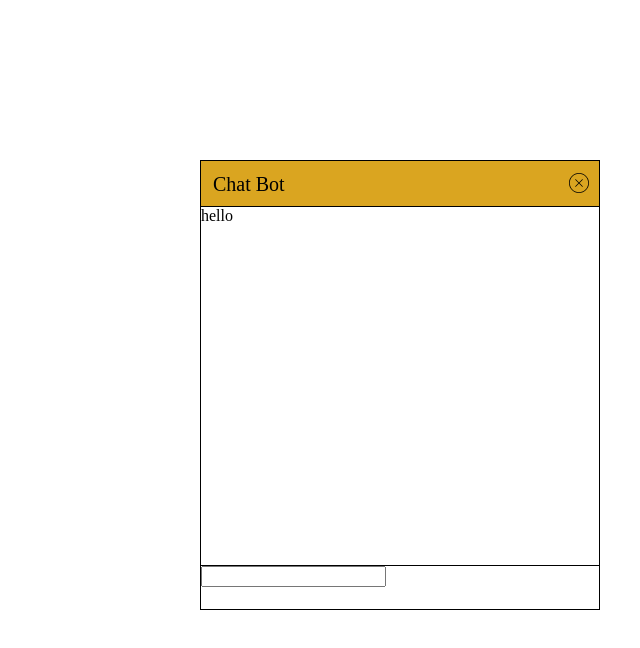
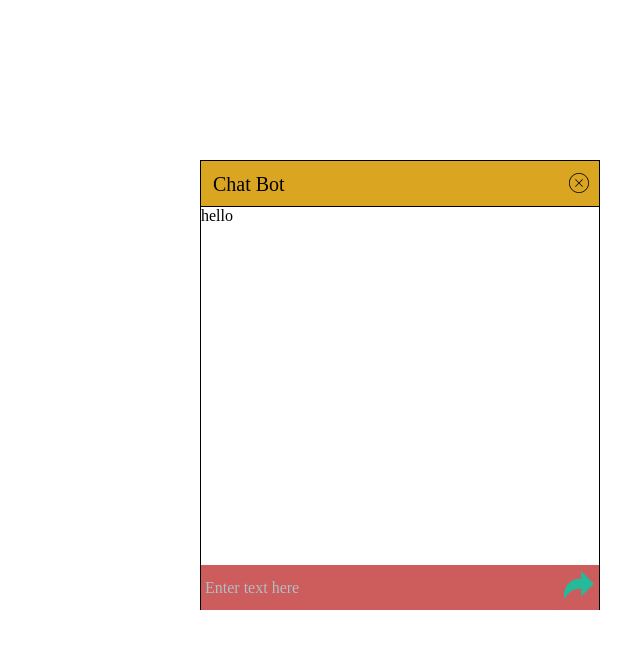
Before and after one commit to ashwinbalaji13/chat_widgets, a plain HTML site: page chat_widget_html/index.html in a window 1280 px wide. Both pictures are taken after a click on the element 1235 px from the left and 760 px from the top of the page. Shown: the whole page, without its empty margins (640-1280 px from the left). Drawn offline with Linux system fonts and the light colour scheme.

Commit message:
added text box

```diff
--- a/chat_widget_html/css/style.css
+++ b/chat_widget_html/css/style.css
@@ -42,5 +42,40 @@
 }
 .chat-conv {
 	height: 80%;
-	border-bottom: 1px solid black;
+	/* border-bottom: 1px solid black;
+	border-bottom-left-radius: .4rem;
+	border-bottom-right-radius: .4rem; */
 }
+
+.text-box {
+	height: 10%;
+	background: indianred;
+}
+
+.Input-text {
+	display: block;
+	margin: 0;
+	padding: var(--inputPaddingV) var(--inputPaddingH);
+	width: 90%;
+	font-family: inherit;
+	font-size: var(--inputFontSize);
+	font-weight: inherit;
+	line-height: var(--inputLineHeight);
+	border: none;
+	border-radius: 0.4rem;
+	transition: box-shadow var(--transitionDuration);
+	height: 100%;
+	background: indianred;
+	float: left;
+}
+
+.Input-text::placeholder {
+	color: #b0bec5;
+}
+
+.send-button {
+	width: 30px;
+	height: 40px;
+	float: right;
+	margin-right: 5px;
+}
--- a/chat_widget_html/index.html
+++ b/chat_widget_html/index.html
@@ -21,7 +21,12 @@
         hello
       </div>
     </div>
-    <div class="text-box"> <input type="text" ></div>
+    <div class="text-box">
+       <!-- <input type="text" style="height:80%"> -->
+       <input type="text" id="input" class="Input-text" placeholder=" Enter text here">
+       <img src="assets/forward.svg" class="send-button">
+
+      </div>
   </div>
     <div id="chat_icon" onclick="openChatWindow()"></div>
   </body>
```
Also changed, not shown: chat_widget_html/assets/forward.svg (added).
